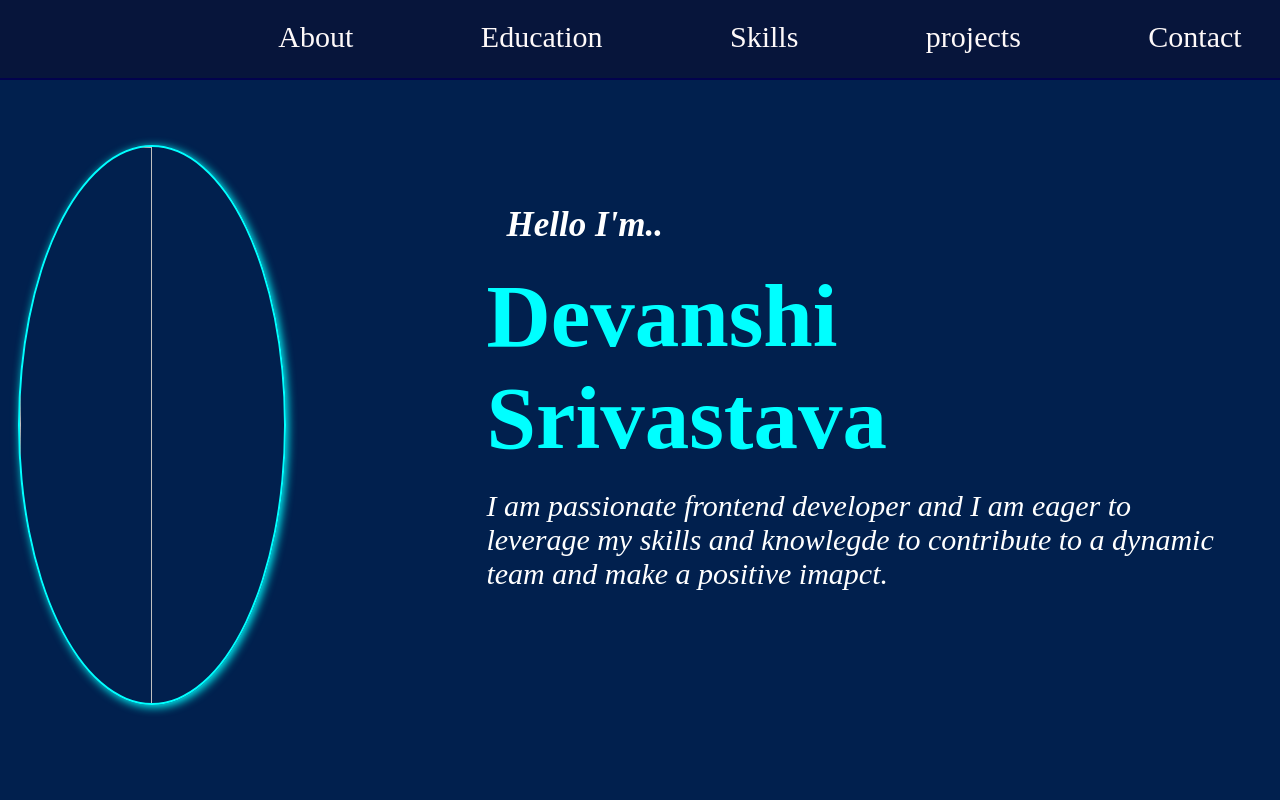
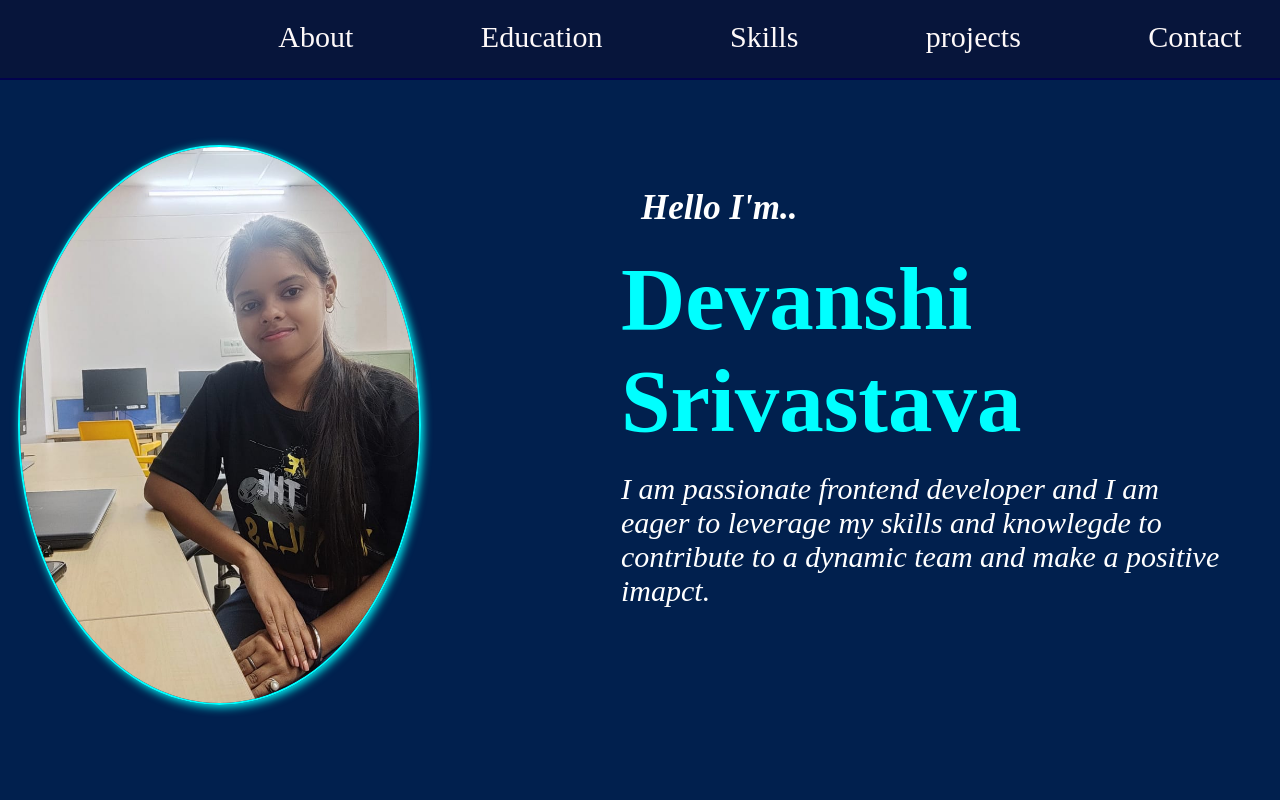
Before and after one commit to Devanshi12srivastava/portfolio1, a plain HTML site: page index.html in a window 1280 px wide. Shown: the top 800 px of the page. Drawn offline with Linux system fonts and the light colour scheme.

Commit message:
Update index.html

```diff
--- a/index.html
+++ b/index.html
@@ -20,7 +20,7 @@
 
    <section class="section-1">
 
-        <img src=" Image 2024-11-08 at 20.43.54_6e978d66.jpg">
+        <img src="my photo.jpg">
 
        <div class="content">
         <h3>Hello I'm..  </h3>
```
